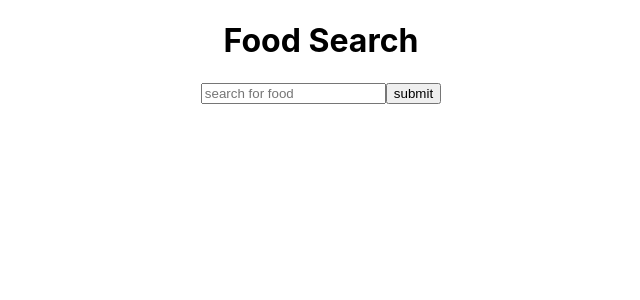
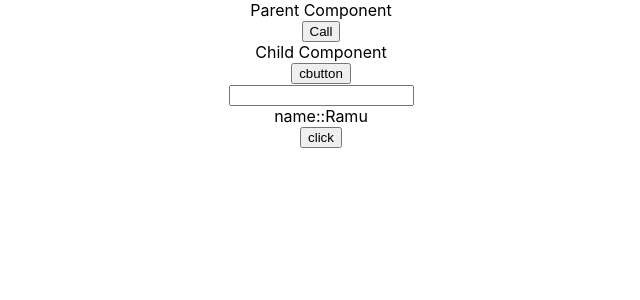
Before and after one commit to SVADHI/sample-project, a React (Create React App) app: page / in a window 1280 px wide. Shown: the top 300 px of the page, without its empty margins (319-959 px from the left). Built offline with nearby package versions, Linux system fonts and the light colour scheme.

Commit message:
few more components added

```diff
--- a/src/App.js
+++ b/src/App.js
@@ -1,11 +1,17 @@
 import logo from "./logo.svg";
 import "./App.css";
 import FoodSearch from "./Components/FoodSearch";
+import Position from "./Components/Position";
+import ParentFunction from "./Components/ParentFuction";
+import UseRefComponent from "./Components/UseRefComponent";
 
 function App() {
   return (
     <div className="App">
-      <FoodSearch />
+      {/* <FoodSearch /> */}
+      {/*  <Position /> */}
+      <ParentFunction />
+      {/*  <UseRefComponent /> */}
     </div>
   );
 }
--- /dev/null
+++ b/src/Components/ChildComponent.js
@@ -0,0 +1,11 @@
+import React from "react";
+
+const ChildComponent = ({ callParent }) => {
+  return (
+    <div>
+      <button onClick={callParent}>click</button>
+    </div>
+  );
+};
+
+export default ChildComponent;
--- a/src/Components/FoodSearch.js
+++ b/src/Components/FoodSearch.js
@@ -32,10 +32,13 @@ const FoodSearch = () => {
         <h1> Food Search </h1>
         <input
           type="text"
+          className="search-input"
           placeholder="search for food"
           onChange={searchInput}
         />
-        <button onClick={onSubmitSearch}>submit</button>
+        <button onClick={onSubmitSearch} className="search-btn">
+          submit
+        </button>
         <div className="recipe-list">
           {recepies.map((recepie) => {
             return (
--- /dev/null
+++ b/src/Components/ParentFuction.js
@@ -0,0 +1,46 @@
+import React, {
+  useState,
+  forwardRef,
+  useRef,
+  useImperativeHandle,
+} from "react";
+import ChildComponent from "./ChildComponent";
+export default function ParentFunction() {
+  const childRef = useRef();
+  const [name, setName] = useState("Ramu");
+
+  const callParent = () => {
+    console.log("called from child component");
+    setName("updated");
+  };
+  return (
+    <div className="container">
+      <div>Parent Component</div>
+      <button
+        onClick={() => {
+          childRef.current.showAlert();
+        }}
+      >
+        Call
+      </button>
+      <Child ref={childRef} />
+      name::{name}
+      <ChildComponent callParent={callParent} />
+    </div>
+  );
+}
+const Child = forwardRef((props, ref) => {
+  useImperativeHandle(ref, () => ({
+    showAlert: () => {
+      alert("Child Function Called");
+    },
+  }));
+  return (
+    <div>
+      Child Component <br />
+      <button>cbutton</button>
+      <br />
+      <input type="text"></input>
+    </div>
+  );
+});
--- /dev/null
+++ b/src/Components/Position.css
@@ -0,0 +1,18 @@
+.box {
+  width: 400px;
+  height: 200px;
+  background-color: red;
+  position: absolute;
+  top: 20px;
+  left: 20px;
+}
+
+.wrap {
+  width: 800px;
+  height: 1000px;
+  position: relative;
+  margin: auto;
+  top: 20px;
+  left: 0px;
+  background-color: grey;
+}
--- /dev/null
+++ b/src/Components/Position.js
@@ -0,0 +1,11 @@
+import React, { useState } from "react";
+import "./Position.css";
+const Position = ({ props }) => {
+  return (
+    <div className="wrap">
+      <div className="box"></div>
+    </div>
+  );
+};
+
+export default Position;
--- a/src/Components/Recipe.css
+++ b/src/Components/Recipe.css
@@ -1,5 +1,6 @@
 .recipe {
-  border: 4px solid grey;
+  border: 2px solid grey;
+  border-radius: 2rem;
   background-color: gainsboro;
   text-align: left;
   margin: 10px;
@@ -14,3 +15,18 @@
   flex-wrap: wrap;
   min-width: 40%;
 }
+.recipe img {
+  border-radius: 5rem;
+  width: 200px;
+  height: 200px;
+  align-items: center;
+}
+
+.search-input {
+  width: 40%;
+  height: 2rem;
+}
+.search-btn {
+  height: 2.5rem;
+  font-weight: bold;
+}
--- /dev/null
+++ b/src/Components/UseRefComponent.js
@@ -0,0 +1,38 @@
+import React, { forwardRef, useRef, useImperativeHandle } from "react";
+
+const UseRefComponent = () => {
+  const refInput = useRef();
+  const childRef = useRef();
+  const onClickButton = () => {
+    refInput.current.focus();
+  };
+
+  const onCallChild = () => {
+    let value = childRef.current.value;
+    childRef.current.displayAlert(value);
+  };
+  return (
+    <div>
+      <input ref={refInput} type="text" />
+      <button onClick={onClickButton}>focus input</button>
+      <button onClick={onCallChild}>call childfunc</button>
+      <ChildComponent ref={childRef} />
+    </div>
+  );
+};
+
+export default UseRefComponent;
+
+const ChildComponent = forwardRef((props, ref) => {
+  useImperativeHandle(ref, () => ({
+    displayAlert: () => {
+      alert("Child display fucntion");
+    },
+  }));
+
+  return (
+    <div>
+      <button>cbutton</button>
+    </div>
+  );
+});
```
